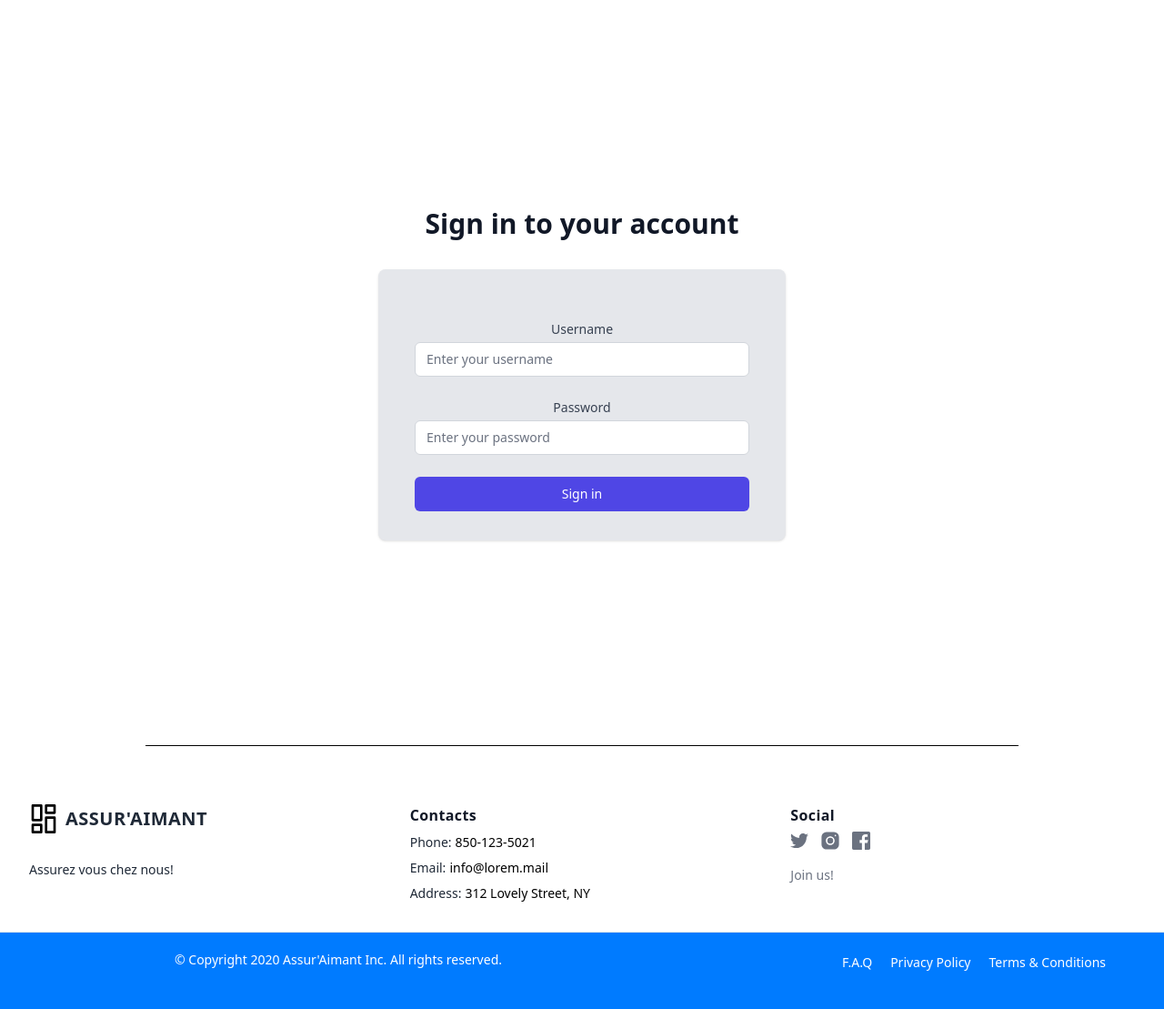
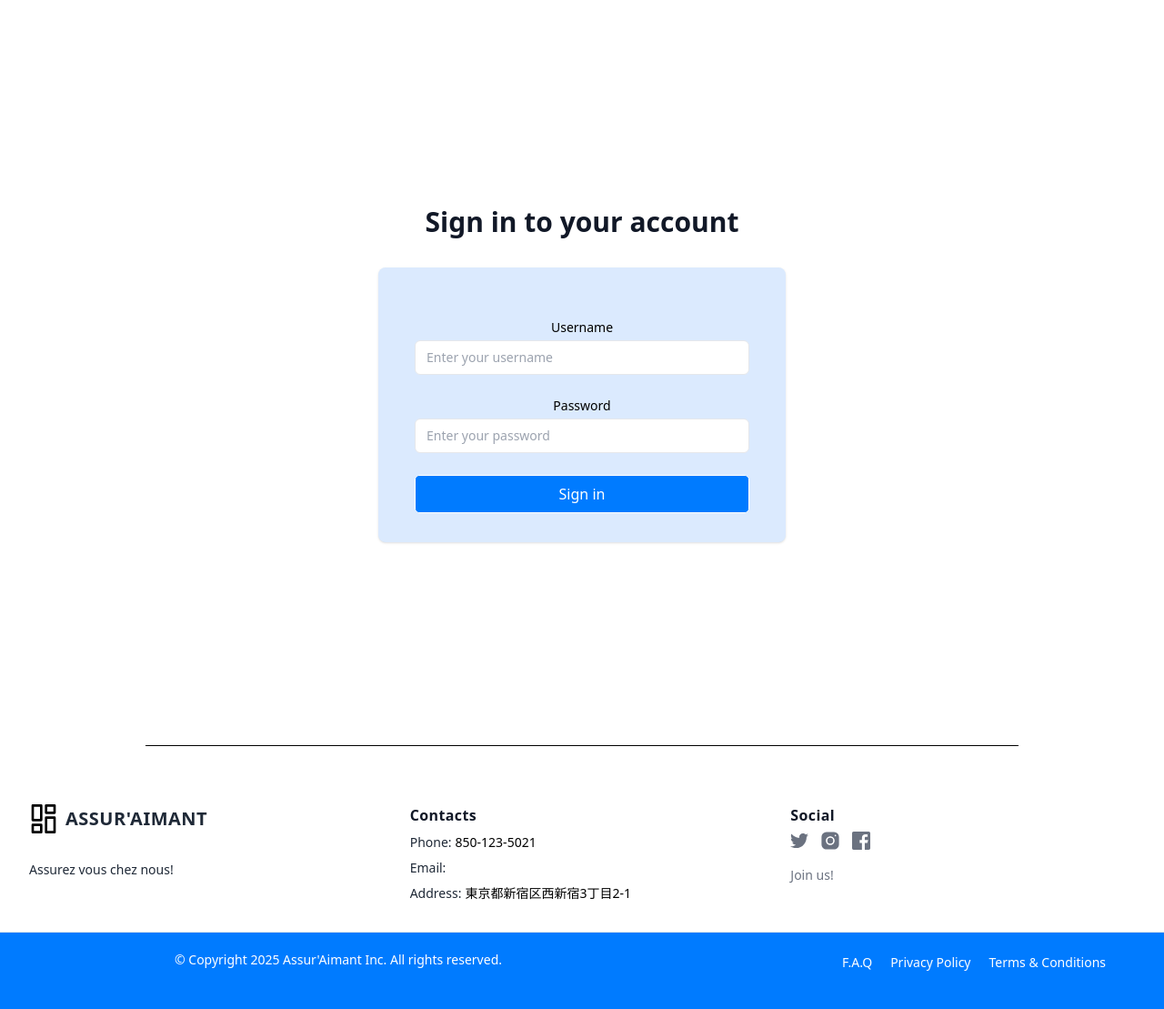
Before and after one commit to gvannesson/django_assuraimant, a Django app: page /login/ in a window 1280 px wide. Shown: the part 101-1210 px from the top of the page at 91% size. Run offline with Django 5.2, Linux system fonts and the light colour scheme; some libraries are stand-ins or nearby versions.

Commit message:
boutons bleu + login

```diff
--- a/assuraimant/static/css/style.css
+++ b/assuraimant/static/css/style.css
@@ -125,6 +125,21 @@ nav.inline {
     color: #ffffff;
 }
 
+.btn_blue {
+    background-color: var(--primary-color);
+    color: white;
+    border: 1px solid white;
+    padding: 10px 20px;
+    border-radius: 5px;
+    cursor: pointer;
+    transition: background-color 0.3s ease, color 0.3s ease;
+}
+
+.btn_blue:hover {
+    background-color: white;
+    color: var(--primary-color);
+}
+
 td{
     border-color: #000;
     border-width: 2px;
--- a/assuraimant/templates/includes/footer.html
+++ b/assuraimant/templates/includes/footer.html
@@ -26,12 +26,12 @@
                     </div>
                     <div class="flex mx-auto">
                       <p class="mr-1 text-gray-800">Email:</p>
-                      <a href="mailto:info@lorem.mail" aria-label="Our email" title="Our email" class="transition-colors duration-300 text-deep-purple-accent-400 hover:text-deep-purple-800">info@lorem.mail</a>
+                      <a href="mailto:info@lorem.mail" aria-label="Our email" title="Our email" class="transition-colors duration-300 text-deep-purple-accent-400 hover:text-deep-purple-800"></a>
                     </div>
                     <div class="flex mx-auto">
                       <p class="mr-1 text-gray-800">Address:</p>
                       <a href="https://www.google.com/maps" target="_blank" rel="noopener noreferrer" aria-label="Our address" title="Our address" class="transition-colors duration-300 text-deep-purple-accent-400 hover:text-deep-purple-800">
-                        312 Lovely Street, NY
+                        東京都新宿区西新宿3丁目2-1
                       </a>
                     </div>
                   </div>
@@ -70,7 +70,7 @@
               </div>
               <div class="w-full bg-primary flex flex-col-reverse justify-between pt-5 pb-10 border-t lg:flex-row">
                 <p class="text-sm text-white pl-[15%]">
-                  © Copyright 2020 Assur'Aimant Inc. All rights reserved.
+                  © Copyright 2025 Assur'Aimant Inc. All rights reserved.
                 </p>
                 <ul class="flex flex-col mb-3 space-y-2 lg:mb-0 sm:space-y-0 sm:space-x-5 sm:flex-row pr-[5%]">
                   <li>
--- a/assuraimant/users/templates/users/login.html
+++ b/assuraimant/users/templates/users/login.html
@@ -1,41 +1,41 @@
 {% extends "base.html" %}
 
 {% block content %}
-<div class="min-h-screen flex flex-col justify-center py-12 sm:px-6 lg:px-8">
+<div class="min-h-screen flex flex-col justify-center py-6 sm:px-6 lg:px-8">
   <div class="sm:mx-auto sm:w-full sm:max-w-md">
       <h2 class="mt-6 text-center text-3xl font-extrabold text-gray-900">
           Sign in to your account
       </h2>
   </div>
   <div class="mt-8 sm:mx-auto sm:w-full sm:max-w-md">
-      <div class="bg-gray-200 py-8 px-4 shadow sm:rounded-lg sm:px-10">
+      <div class="bg-blue-100 py-8 px-4 shadow sm:rounded-lg sm:px-10">
           <form class="space-y-6" method="POST">
             {% csrf_token %}
               <div>
-                  <label for="username" class="block text-sm font-medium text-gray-700">
+                  <label for="username" class="block text-sm font-medium text-white-700">
                       Username
                   </label>
                   <div class="mt-1">
                       <input id="username" name="username" type="text" required
-                          class="appearance-none rounded-md relative block w-full px-3 py-2 border border-gray-300 placeholder-gray-500 text-gray-900 focus:outline-none focus:ring-indigo-500 focus:border-indigo-500 focus:z-10 sm:text-sm"
+                          class="appearance-none rounded-md relative block w-full px-3 py-2 border border-white-300 placeholder-white-500 text-white-900 focus:outline-none focus:ring-indigo-500 focus:border-indigo-500 focus:z-10 sm:text-sm"
                           placeholder="Enter your username">
                   </div>
               </div>
 
               <div>
-                  <label for="password" class="block text-sm font-medium text-gray-700">
+                  <label for="password" class="block text-sm font-medium text-white-700">
                       Password
                   </label>
                   <div class="mt-1">
                       <input id="password" name="password" type="password" autocomplete="current-password" required
-                          class="appearance-none rounded-md relative block w-full px-3 py-2 border border-gray-300 placeholder-gray-500 text-gray-900 focus:outline-none focus:ring-indigo-500 focus:border-indigo-500 focus:z-10 sm:text-sm"
+                          class="appearance-none rounded-md relative block w-full px-3 py-2 border border-white-300 placeholder-white-500 text-white-900 focus:outline-none focus:ring-indigo-500 focus:border-indigo-500 focus:z-10 sm:text-sm"
                           placeholder="Enter your password">
                   </div>
               </div>
 
               <div>
                   <button type="submit"
-                      class="group relative w-full flex justify-center py-2 px-4 border border-transparent text-sm font-medium rounded-md text-white bg-indigo-600 hover:bg-indigo-700 focus:outline-none focus:ring-2 focus:ring-offset-2 focus:ring-indigo-500">
+                      class="group relative w-full flex justify-center py-2 px-4 btn_blue">
 
                       Sign in
                   </button>
```
